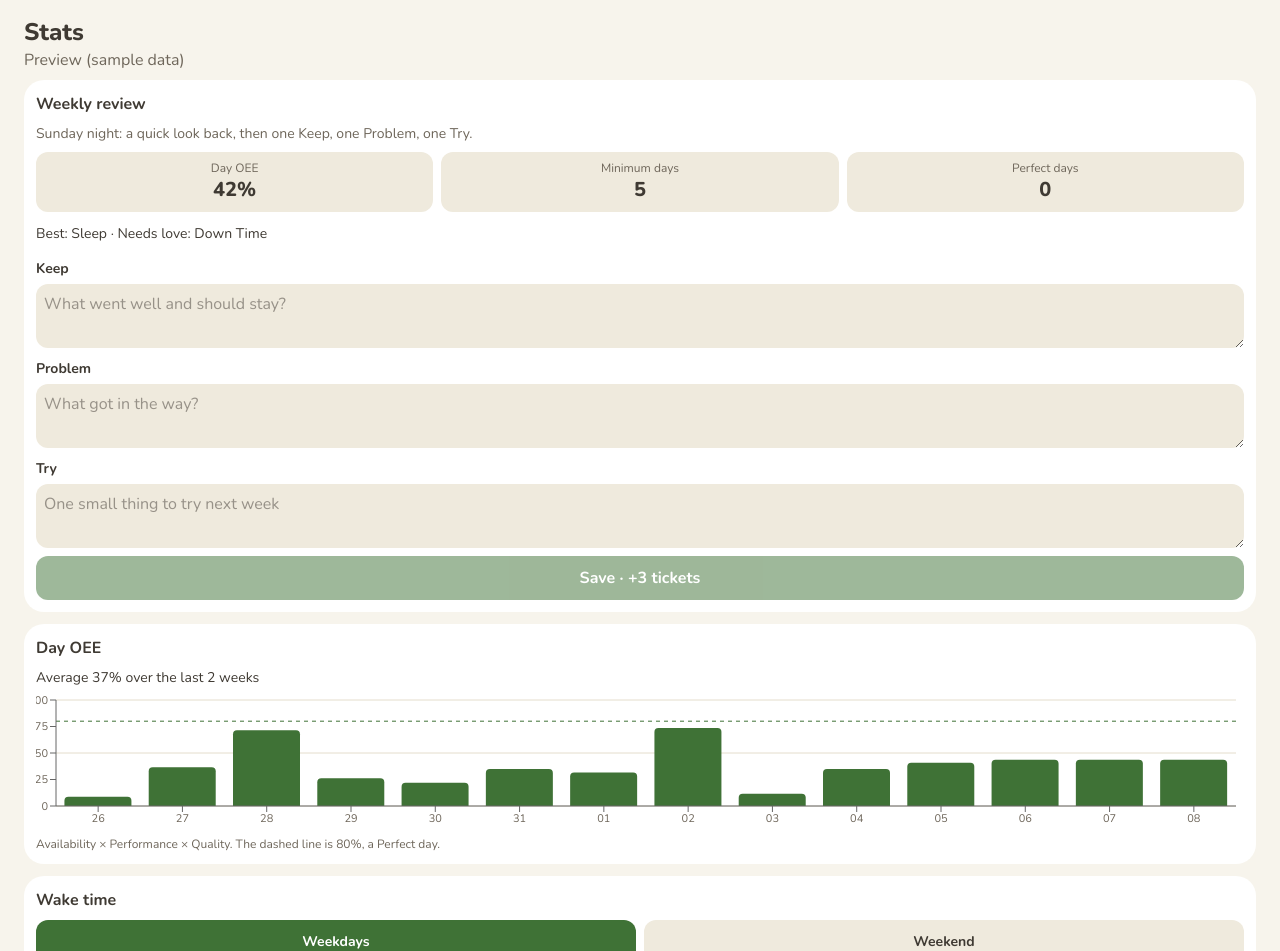
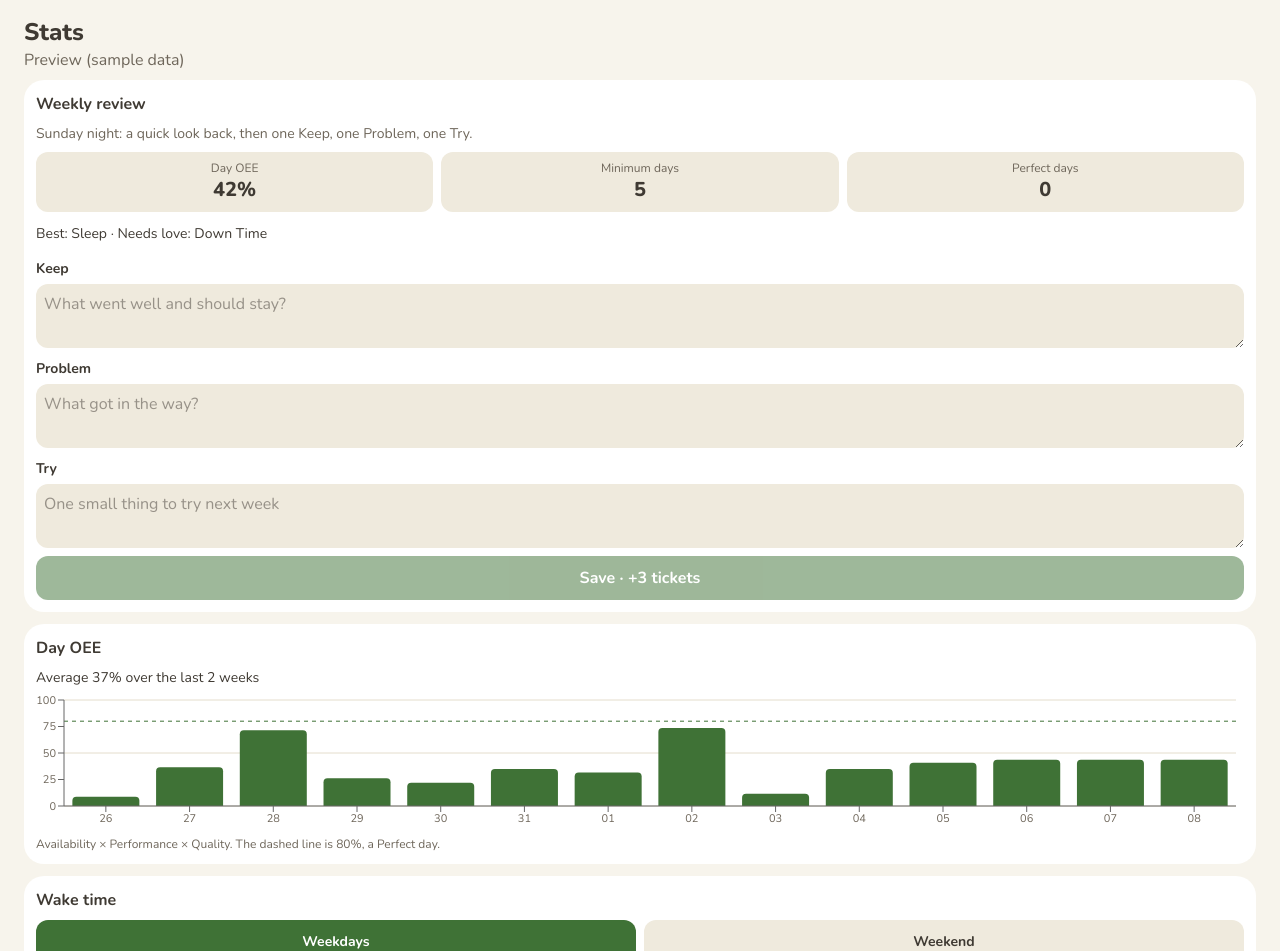
Before and after one commit to Nck189/twentyfour-seven, a Next.js app: page /dev/stats in a window 1280 px wide. Shown: the top 951 px of the page. Built offline with nearby package versions, Linux system fonts and the light colour scheme; no server answers; a web font is replaced by a local one.

Commit message:
fix(stats): the Day OEE axis shows 100 in full
Co-Authored-By: Claude Opus 5.5 <noreply@anthropic.com>
Claude-Session: https://claude.ai/code/session_01Ho1KgH2QWwHWvPX8oRpCpL

```diff
--- a/components/stats/StatsScreen.tsx
+++ b/components/stats/StatsScreen.tsx
@@ -249,7 +249,7 @@ function OeeBars({ data }: { data: StatsData }) {
           <p className="mb-1 text-sm">{t("oee.avg", { pct: pct(avg) })}</p>
           <div className="h-36" role="img" aria-label={t("oee.aria", { pct: pct(avg), n: known.length })}>
             <ResponsiveContainer>
-              <BarChart data={rows} margin={{ top: 8, right: 8, bottom: 0, left: -16 }}>
+              <BarChart data={rows} margin={{ top: 8, right: 8, bottom: 0, left: -8 }}>
                 <CartesianGrid stroke="var(--ui-border)" vertical={false} />
                 <XAxis dataKey="date" tickFormatter={shortDate} tick={AXIS} />
                 <YAxis domain={[0, 1]} tickFormatter={(v: number) => `${v * 100}`} tick={AXIS} width={36} />
```
